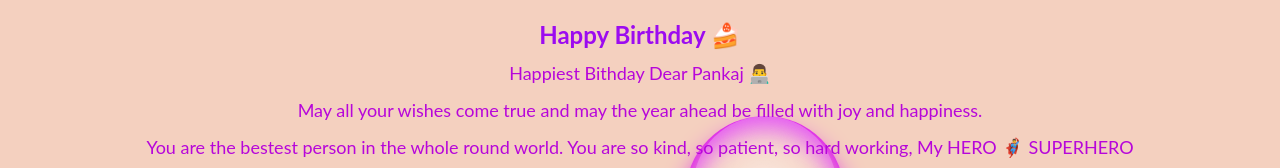
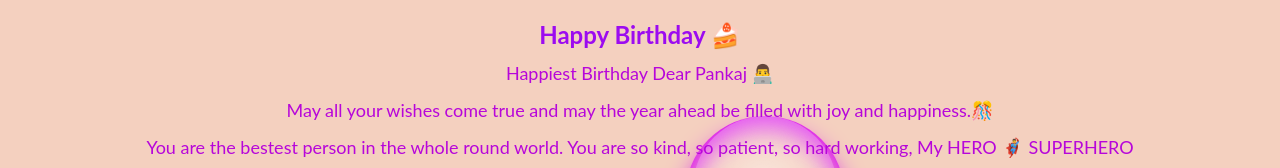
Before and after one commit to sonakshi999/fun, a plain HTML site: page index.html in a window 1280 px wide. Shown: the part 761-929 px from the top of the page. Drawn offline with Linux system fonts and the light colour scheme.

Commit message:
Update index.html

```diff
--- a/index.html
+++ b/index.html
@@ -47,8 +47,8 @@
       </div>
       <div class="wishes">
         <h2>Happy Birthday 🍰 </h2>
-        <p>Happiest Bithday Dear Pankaj 👨‍💻 </p>
-        <p>May all your wishes come true and may the year ahead be filled with joy and happiness.</p>
+        <p>Happiest Birthday Dear Pankaj 👨‍💻 </p>
+        <p>May all your wishes come true and may the year ahead be filled with joy and happiness.🎊</p>
         <p>You are the bestest person in the whole round world. You are so kind, so patient, so hard working,
            My HERO 🦸‍♂️ SUPERHERO</p>
         <p>God Bless You and All your troubles vanishes, All my Good luck goes to you. Stay Happy,
```
